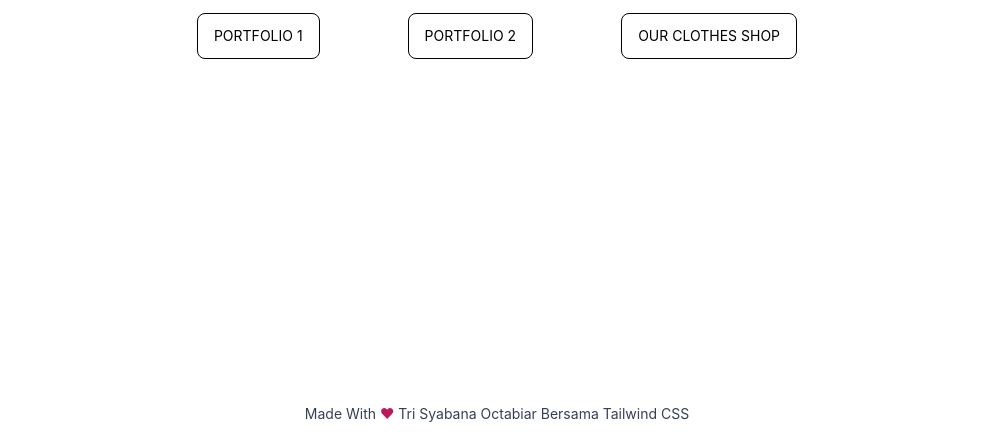
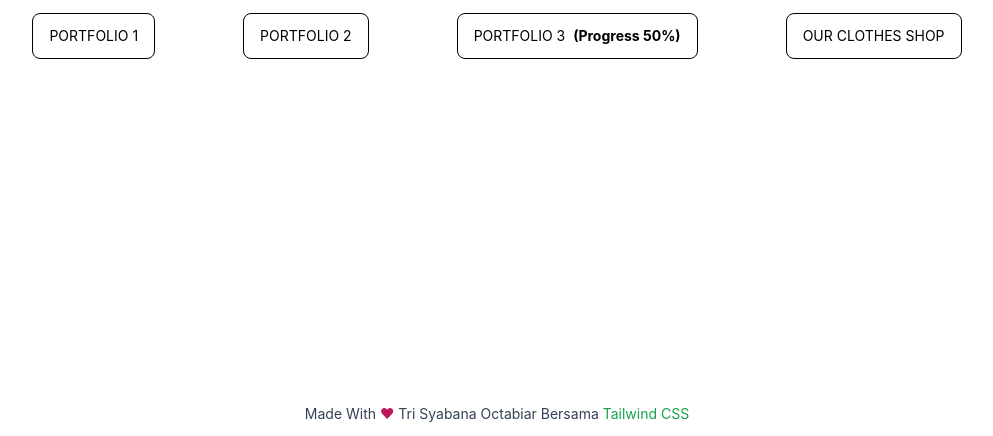
Before and after one commit to trisyabana22/trisyabana22.github.io, a website: page index.html in a window 1280 px wide. Shown: the part 364-800 px from the top of the page, without its empty margins (143-1136 px from the left). Drawn offline with Linux system fonts and the light colour scheme.

Commit message:
menambahkan portfolio 3

```diff
--- a/index.html
+++ b/index.html
@@ -24,6 +24,9 @@
                 <a href="https://trisyabana22.github.io/portfolio-tailwind-css" class="mx-11 flex justify-center rounded-lg border border-black px-4 py-3 text-sm group-hover:bg-black group-hover:text-white" target="_blank">PORTFOLIO 2</a>
               </li>
               <li class="group mb-9 md:mb-0">
+                <a href="https://trisyabana22.github.io/portfolio-tailwind-css-3" class="mx-11 flex justify-center rounded-lg border border-black px-4 py-3 text-sm group-hover:bg-black group-hover:text-white" target="_blank">PORTFOLIO 3 &nbsp; <b>(Progress 50%)</b> </a>
+              </li>
+              <li class="group mb-9 md:mb-0">
                 <a href="https://www.instagram.com/actradictiveofficial/" class="mx-11 flex justify-center rounded-lg border border-black px-4 py-3 text-sm group-hover:bg-black group-hover:text-white" target="_blank">OUR CLOTHES SHOP</a>
               </li>
             </ul>
```
Also changed, not shown: dist/output.css.
